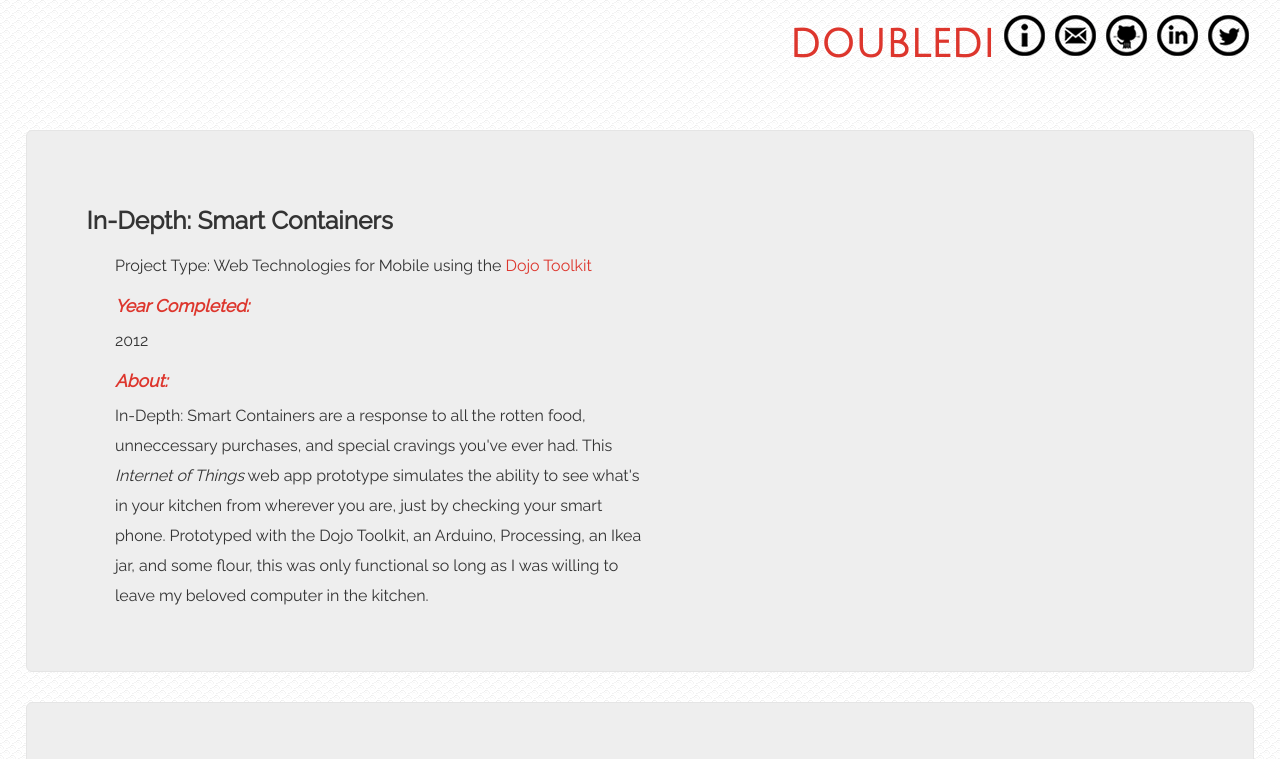
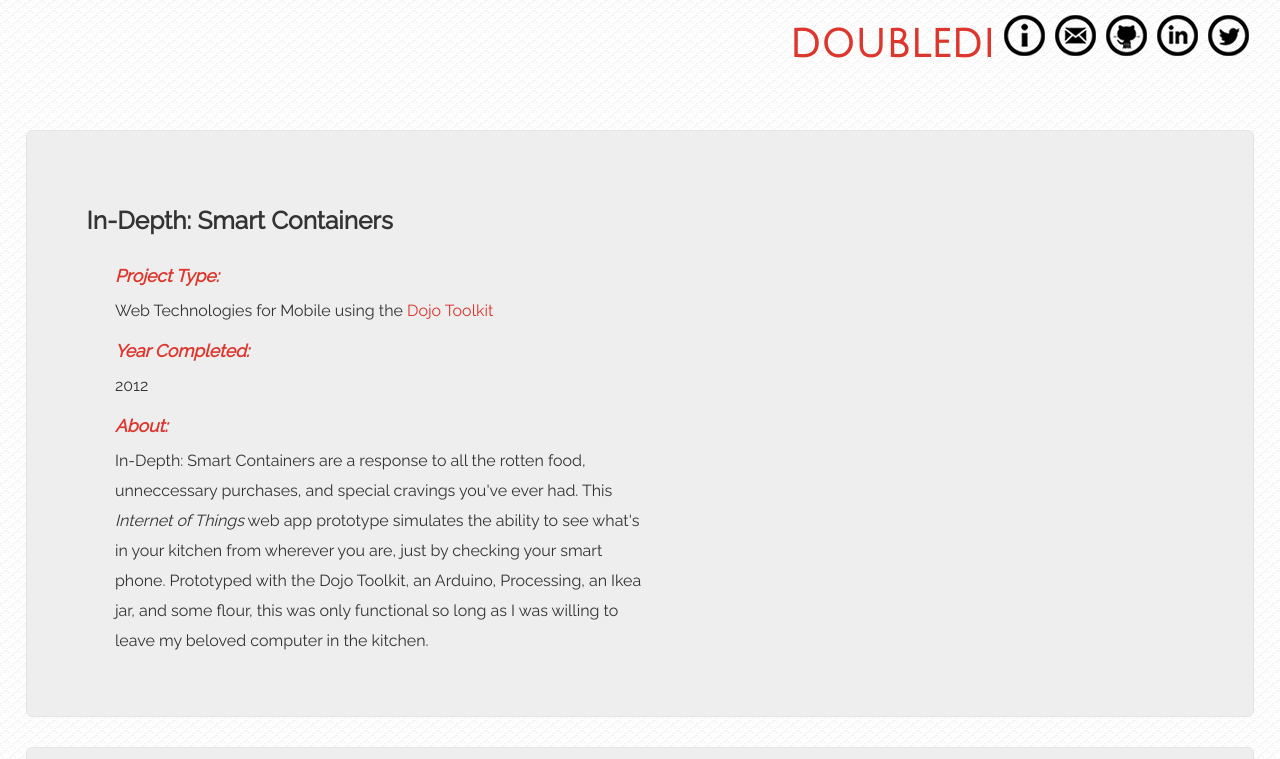
Before and after one commit to diannamertz/doubledi.github.com, a Jekyll site: the page built from indepth.html, in a window 1280 px wide and 900 px high, cut to the strip 0-759 px from the top of the window. Built offline with Jekyll 4.4.1, drawn with Linux system fonts in a browser that asks for light colours.

```diff
--- a/indepth.html
+++ b/indepth.html
@@ -8,7 +8,7 @@
   <div class="span 12 hero-unit">
     <h3>In-Depth: Smart Containers</h3>
     <div class="span12">
-      <div class="span6"
+      <div class="span6">
 	<h4>Project Type:</h4>
 	Web Technologies for Mobile using the <a href="http://dojotoolkit.org/" target="_blank">Dojo Toolkit</a>
 	<h4>Year Completed:</h4>
```
